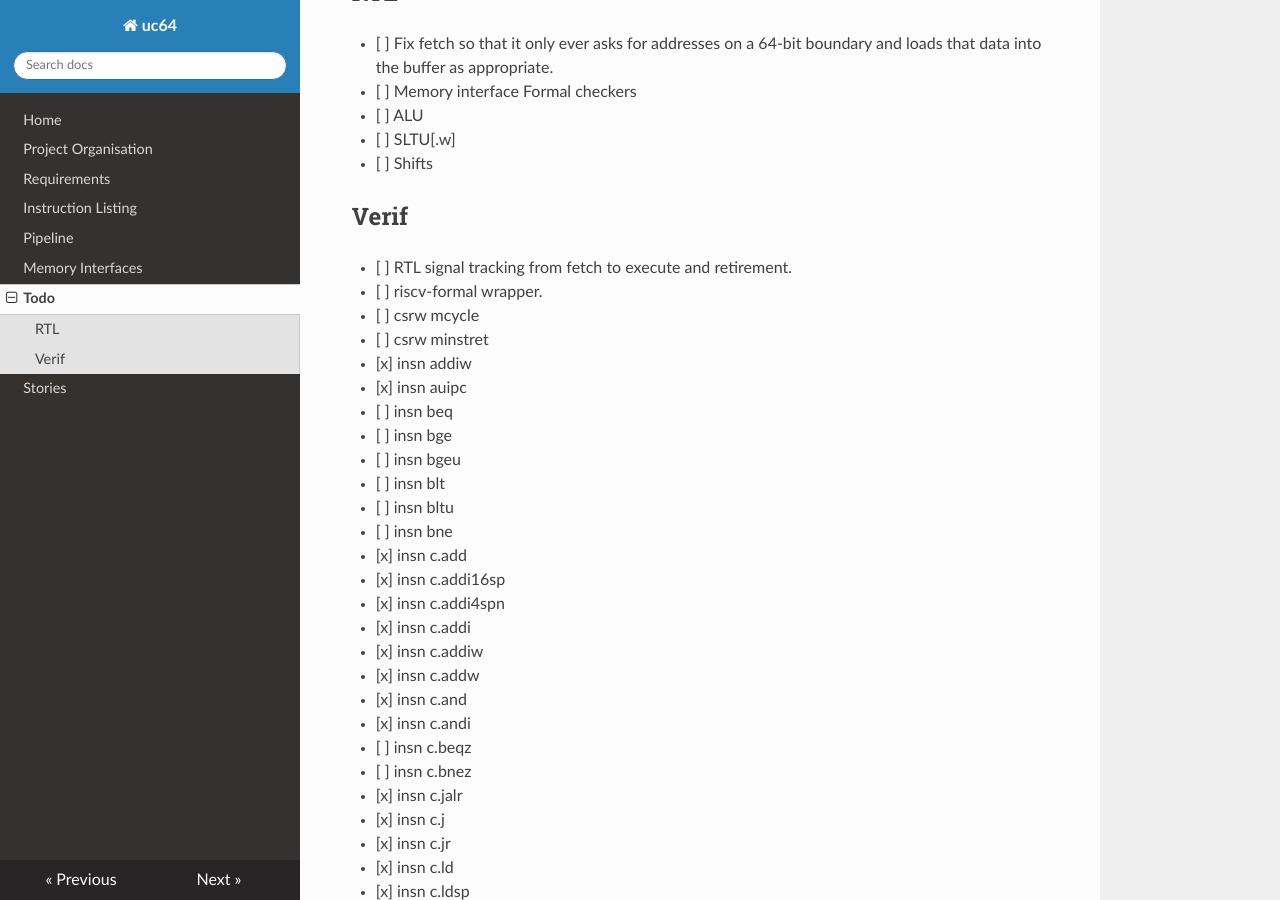
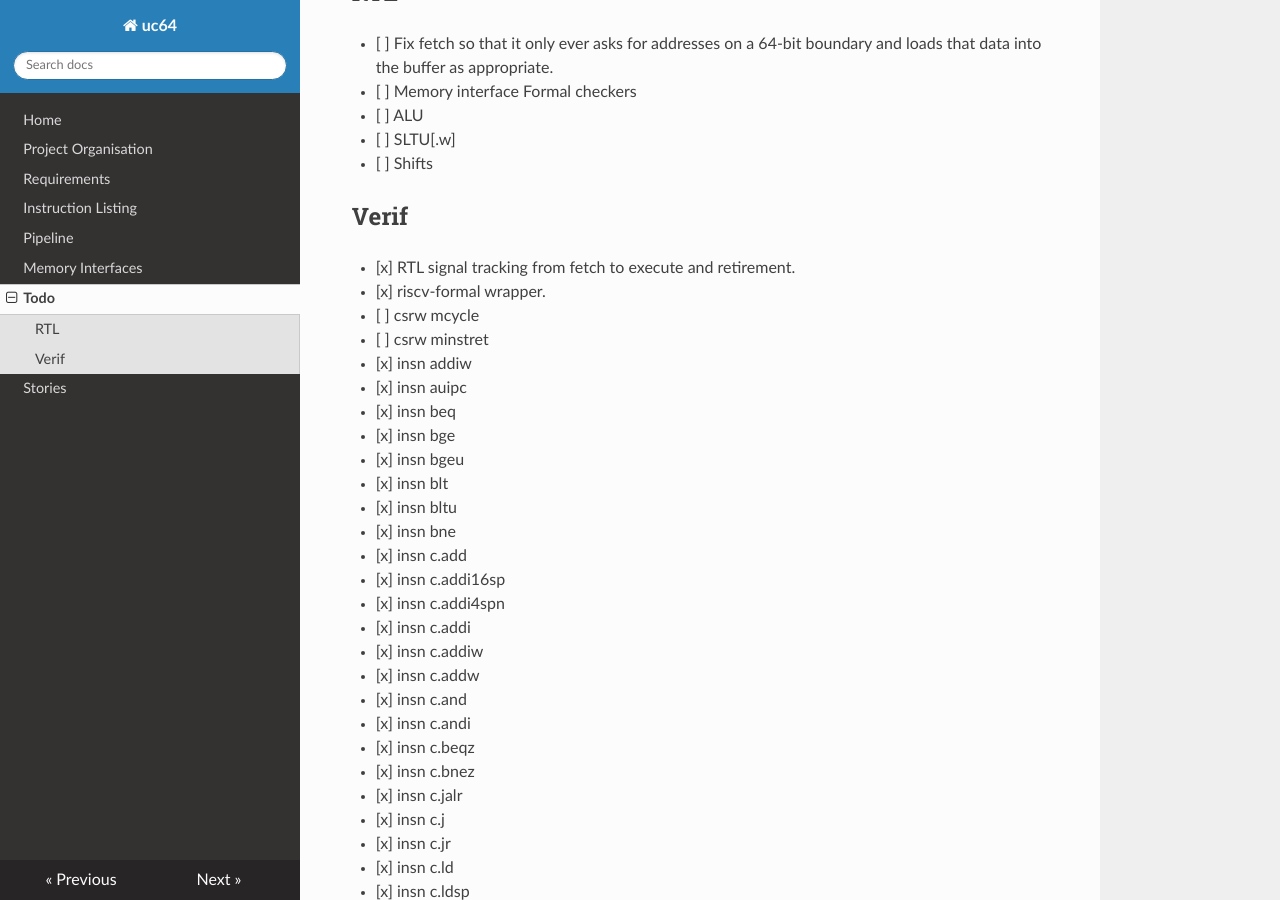
Before and after one commit to ben-marshall/croyde-riscv, an MkDocs documentation site: the page built from docs/todo.md, in a window 1280 px wide and 900 px high, scrolled down 209 px. Built offline with MkDocs 1.6.1, drawn with Linux system fonts in a browser that asks for light colours; nearby versions of some CDN libraries.

```diff
--- a/docs/todo.md
+++ b/docs/todo.md
@@ -18,20 +18,20 @@
 
 ## Verif
 
-- [ ] RTL signal tracking from fetch to execute and retirement.
+- [x] RTL signal tracking from fetch to execute and retirement.
 
-- [ ] riscv-formal wrapper.
+- [x] riscv-formal wrapper.
 
 - [ ] csrw mcycle
 - [ ] csrw minstret
 - [x] insn addiw
 - [x] insn auipc
-- [ ] insn beq
-- [ ] insn bge
-- [ ] insn bgeu
-- [ ] insn blt
-- [ ] insn bltu
-- [ ] insn bne
+- [x] insn beq
+- [x] insn bge
+- [x] insn bgeu
+- [x] insn blt
+- [x] insn bltu
+- [x] insn bne
 - [x] insn c.add
 - [x] insn c.addi16sp
 - [x] insn c.addi4spn
@@ -40,8 +40,8 @@
 - [x] insn c.addw
 - [x] insn c.and
 - [x] insn c.andi
-- [ ] insn c.beqz
-- [ ] insn c.bnez
+- [x] insn c.beqz
+- [x] insn c.bnez
 - [x] insn c.jalr
 - [x] insn c.j
 - [x] insn c.jr
```
Also changed, not shown: 3 other files.
